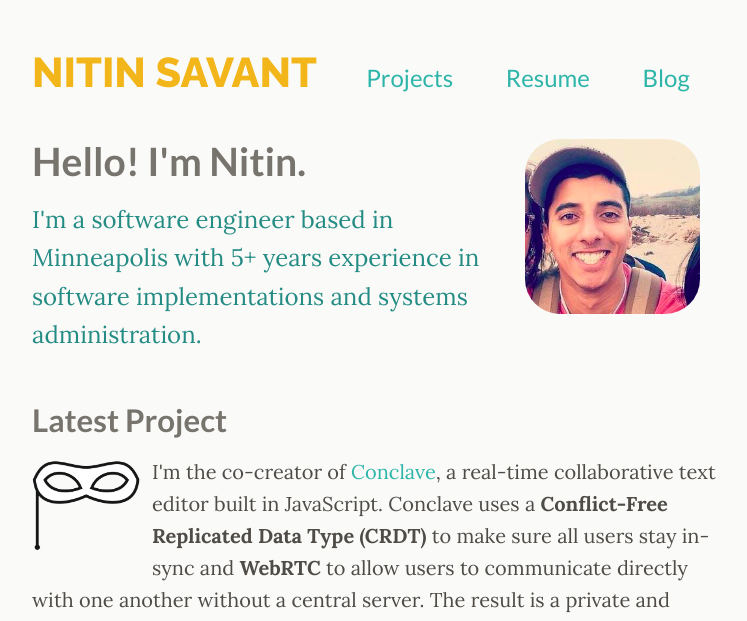
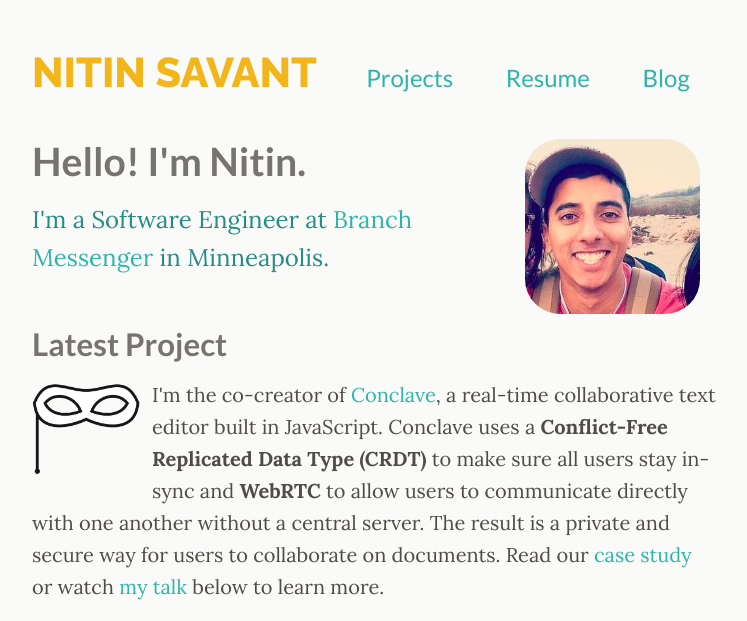
Before and after one commit to nitinsavant/nitinsavant.github.io, a Jekyll site: the page built from index.html, in a window 1280 px wide. Shown: the top 621 px of the page, without its empty margins (266-1013 px from the left). Built offline with Jekyll 4.4.1, drawn with Linux system fonts in a browser that asks for light colours; some of the changed text lies outside the part shown.

Commit message:
Updated resume

```diff
--- a/index.html
+++ b/index.html
@@ -13,7 +13,7 @@ title: Home
   </header>
 
   <div class="lead lead-about">
-    I'm a software engineer based in Minneapolis with 5+ years experience in software implementations and systems administration.
+    I'm a Software Engineer at <a href="http://www.branchmessenger.com/" target="_blank">Branch Messenger</a> in Minneapolis.
   </div>
 
   <h2>Latest Project</h2>
```
Also changed, not shown: other parts of index.html (+1 -1 lines), 1 other file.
